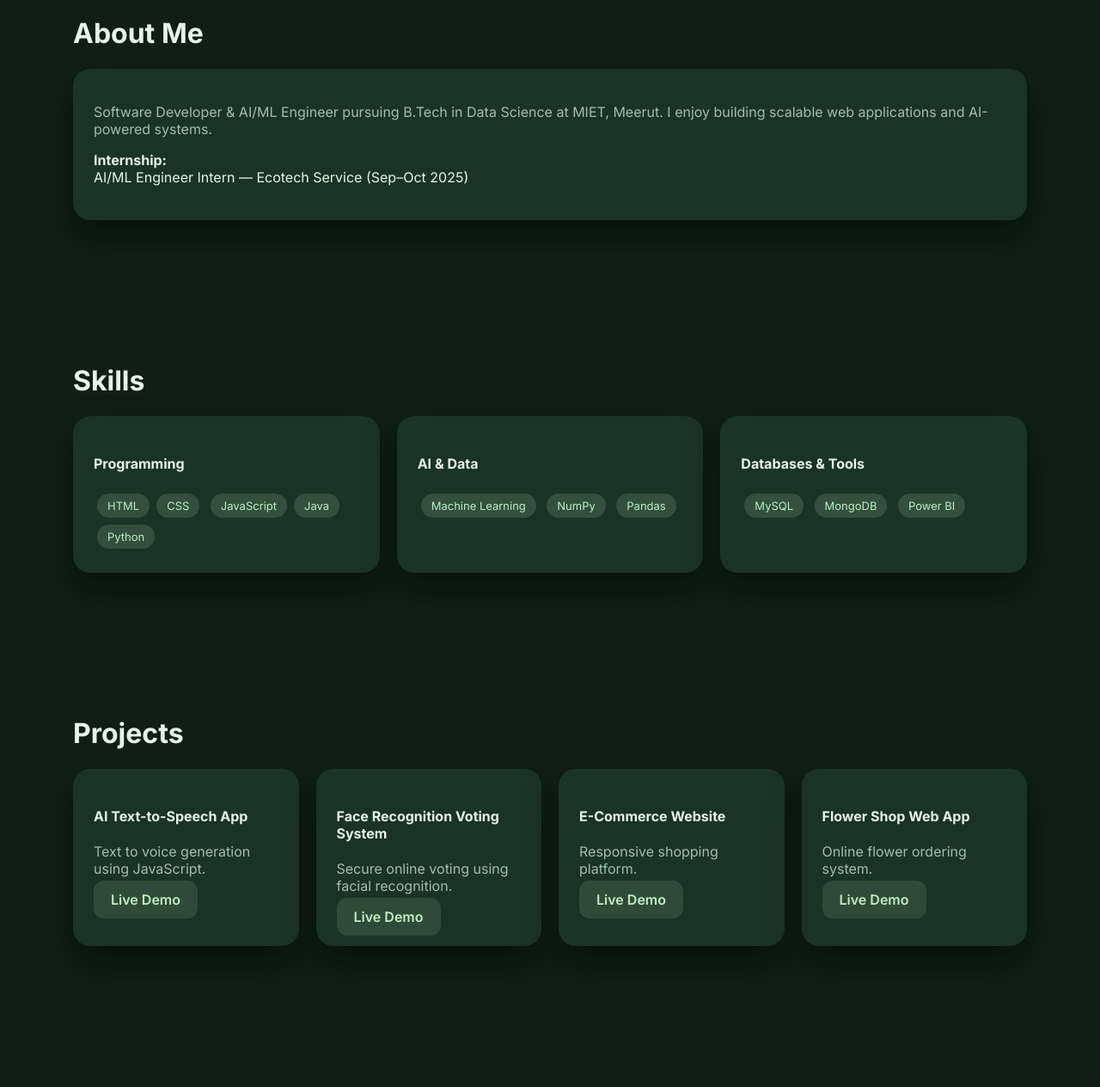
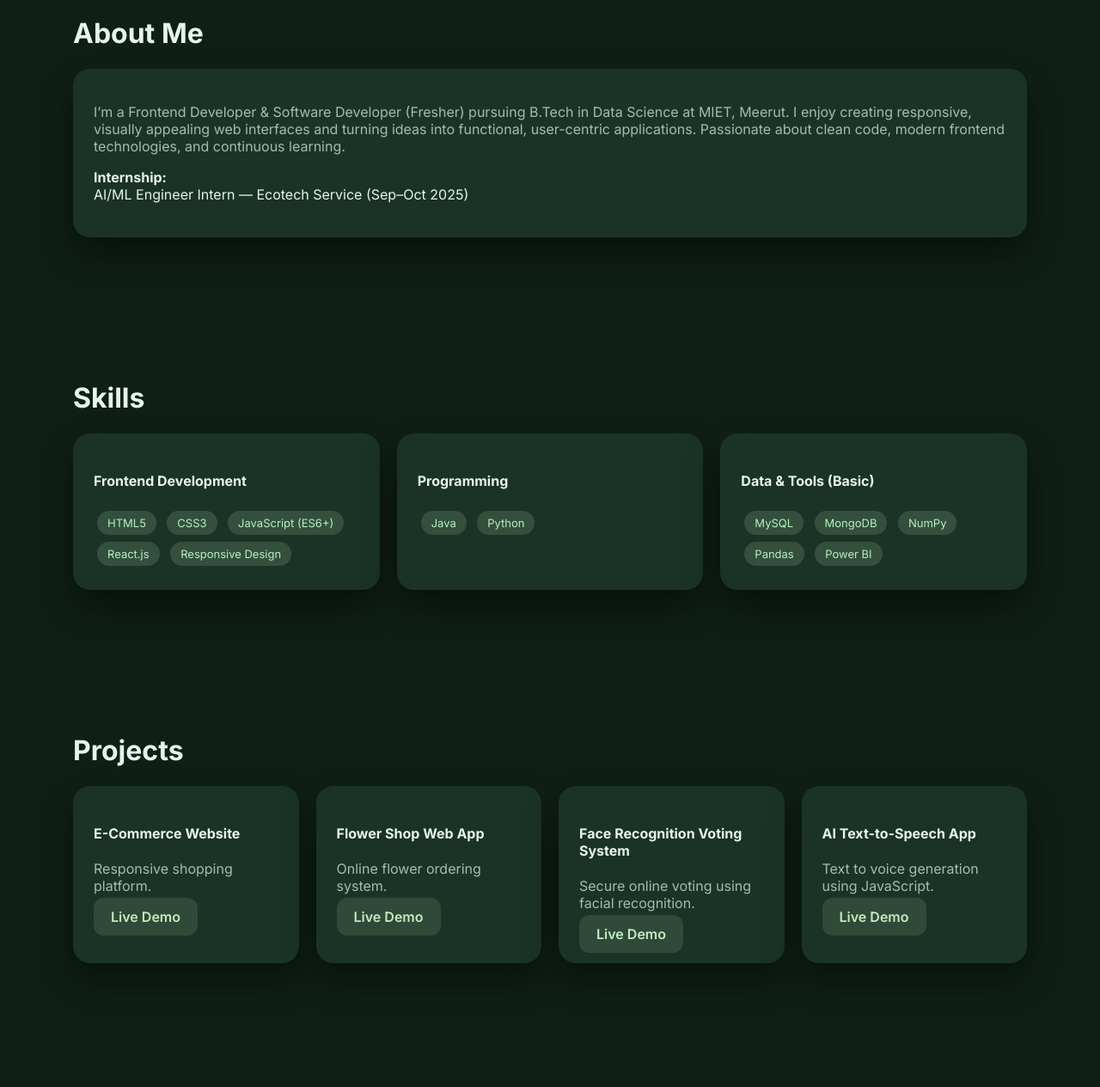
Before and after one commit to akashshishodia64-commits/Portfolio, a plain HTML site: page index.html in a window 1280 px wide. Shown: the part 920-2184 px from the top of the page at 86% size. Drawn offline with Linux system fonts and the light colour scheme.

Commit message:
Update index.html

```diff
--- a/index.html
+++ b/index.html
@@ -3,7 +3,7 @@
 <head>
 <meta charset="UTF-8">
 <meta name="viewport" content="width=device-width, initial-scale=1.0">
-<title>Akash Shishodia | Software Developer & AI/ML Engineer</title>
+<title>Akash Shishodia |Frontend Developer | Software Developer (Fresher)</title>
 
 <link href="https://fonts.googleapis.com/css2?family=Inter:wght@400;600;700;800&display=swap" rel="stylesheet">
 
@@ -216,8 +216,9 @@ footer{
   <h2>About Me</h2>
   <div class="card">
     <p style="color:var(--muted)">
-      Software Developer & AI/ML Engineer pursuing B.Tech in Data Science at MIET, Meerut.
-      I enjoy building scalable web applications and AI-powered systems.
+      I’m a Frontend Developer & Software Developer (Fresher) pursuing B.Tech in Data Science at MIET, Meerut.
+      I enjoy creating responsive, visually appealing web interfaces and turning ideas into functional, user-centric applications.
+      Passionate about clean code, modern frontend technologies, and continuous learning.
     </p>
     <p><strong>Internship:</strong><br>
       AI/ML Engineer Intern — Ecotech Service (Sep–Oct 2025)
@@ -230,21 +231,26 @@ footer{
   <h2>Skills</h2>
   <div class="skills">
     <div class="card">
+  <h4>Frontend Development</h4>
+  <span class="pill">HTML5</span>
+  <span class="pill">CSS3</span>
+  <span class="pill">JavaScript (ES6+)</span>
+  <span class="pill">React.js</span>
+  <span class="pill">Responsive Design</span>
+</div>
+
+<div class="card">
   <h4>Programming</h4>
-      <span class="pill">HTML</span><span class="pill">CSS</span>
-      <span class="pill">JavaScript</span><span class="pill">Java</span>
+  <span class="pill">Java</span>
   <span class="pill">Python</span>
 </div>
+
 <div class="card">
-      <h4>AI & Data</h4>
-      <span class="pill">Machine Learning</span>
+  <h4>Data & Tools (Basic)</h4>
+  <span class="pill">MySQL</span>
+  <span class="pill">MongoDB</span>
   <span class="pill">NumPy</span>
   <span class="pill">Pandas</span>
-    </div>
-    <div class="card">
-      <h4>Databases & Tools</h4>
-      <span class="pill">MySQL</span>
-      <span class="pill">MongoDB</span>
   <span class="pill">Power BI</span>
 </div>
   </div>
@@ -256,9 +262,15 @@ footer{
   <div class="projects">
 
     <div class="card">
-      <h4>AI Text-to-Speech App</h4>
-      <p style="color:var(--muted)">Text to voice generation using JavaScript.</p>
-      <a class="btn-ghost" href="https://ai-text-to-speech-gamma.vercel.app/" target="_blank">Live Demo</a>
+      <h4>E-Commerce Website</h4>
+      <p style="color:var(--muted)">Responsive shopping platform.</p>
+      <a class="btn-ghost" href="https://noddy-e-commerce.onrender.com" target="_blank">Live Demo</a>
+    </div>
+
+    <div class="card">
+      <h4>Flower Shop Web App</h4>
+      <p style="color:var(--muted)">Online flower ordering system.</p>
+      <a class="btn-ghost" href="https://noddy-flower-shop.onrender.com" target="_blank">Live Demo</a>
     </div>
 
     <div class="card">
@@ -268,15 +280,9 @@ footer{
     </div>
 
     <div class="card">
-      <h4>E-Commerce Website</h4>
-      <p style="color:var(--muted)">Responsive shopping platform.</p>
-      <a class="btn-ghost" href="https://noddy-e-commerce.onrender.com" target="_blank">Live Demo</a>
-    </div>
-
-    <div class="card">
-      <h4>Flower Shop Web App</h4>
-      <p style="color:var(--muted)">Online flower ordering system.</p>
-      <a class="btn-ghost" href="https://noddy-flower-shop.onrender.com" target="_blank">Live Demo</a>
+      <h4>AI Text-to-Speech App</h4>
+      <p style="color:var(--muted)">Text to voice generation using JavaScript.</p>
+      <a class="btn-ghost" href="https://ai-text-to-speech-gamma.vercel.app/" target="_blank">Live Demo</a>
     </div>
 
   </div>
```
Lines whose indentation alone changed are shown as unchanged.
